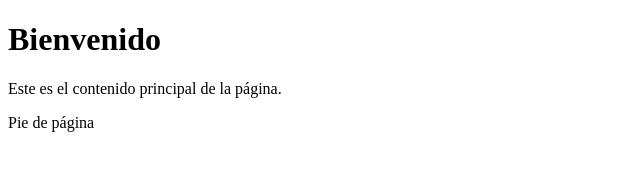
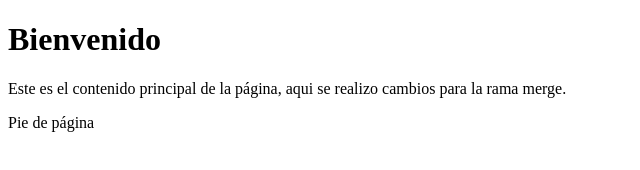
Before and after one commit to sarabia1311/sarabiamerge, a plain HTML site: page index.html in a window 1280 px wide. Shown: the whole page, without its empty margins (0-640 px from the left). Drawn offline with Linux system fonts and the light colour scheme.

Commit message:
cambios realizados en la rama sarabiamerge

```diff
--- a/index.html
+++ b/index.html
@@ -10,7 +10,7 @@
         <h1>Bienvenido</h1>
     </header>
     <main>
-        <p>Este es el contenido principal de la página.</p>
+        <p>Este es el contenido principal de la página, aqui se realizo cambios para la rama merge.</p>
     </main>
     <footer>
         <p>Pie de página</p>
```
